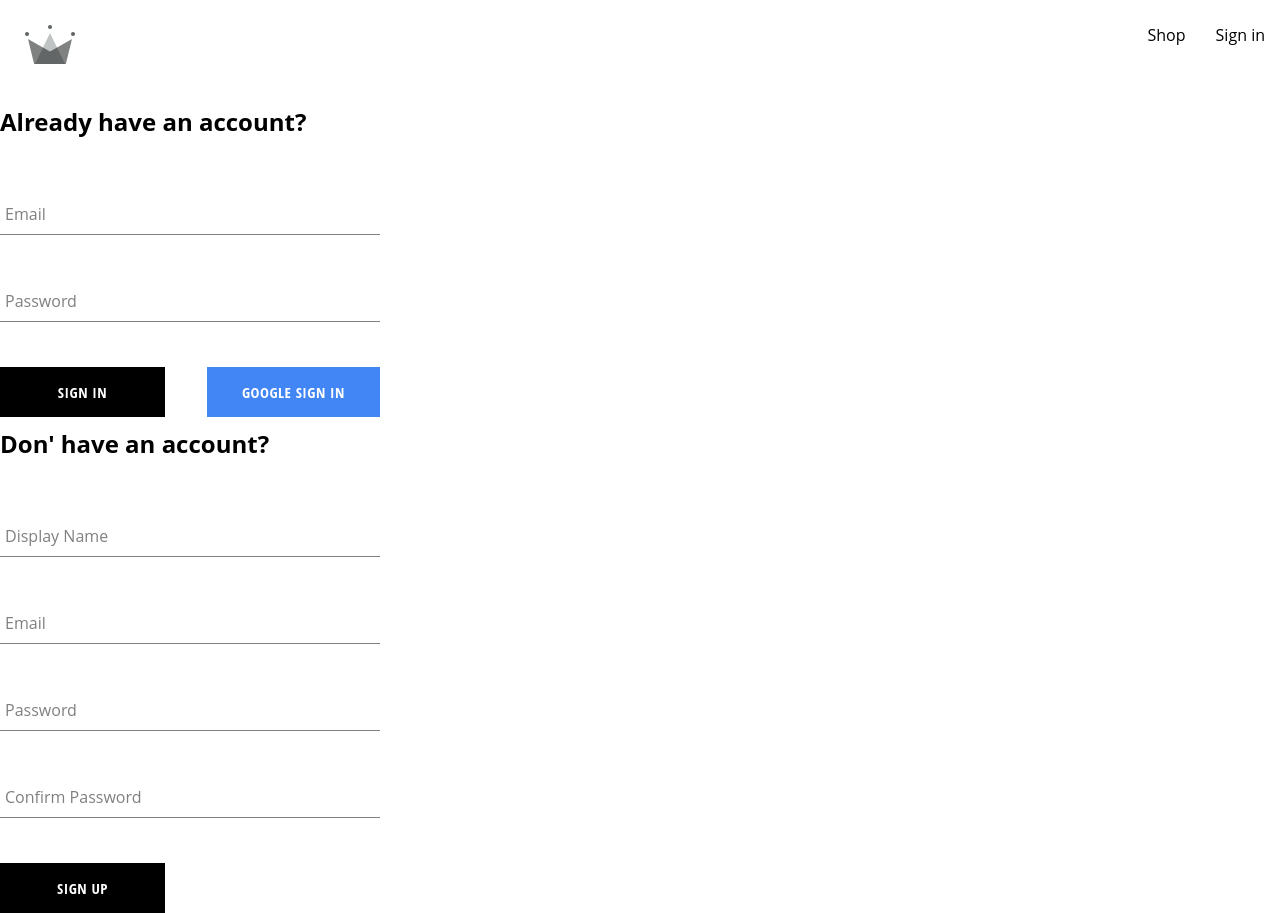
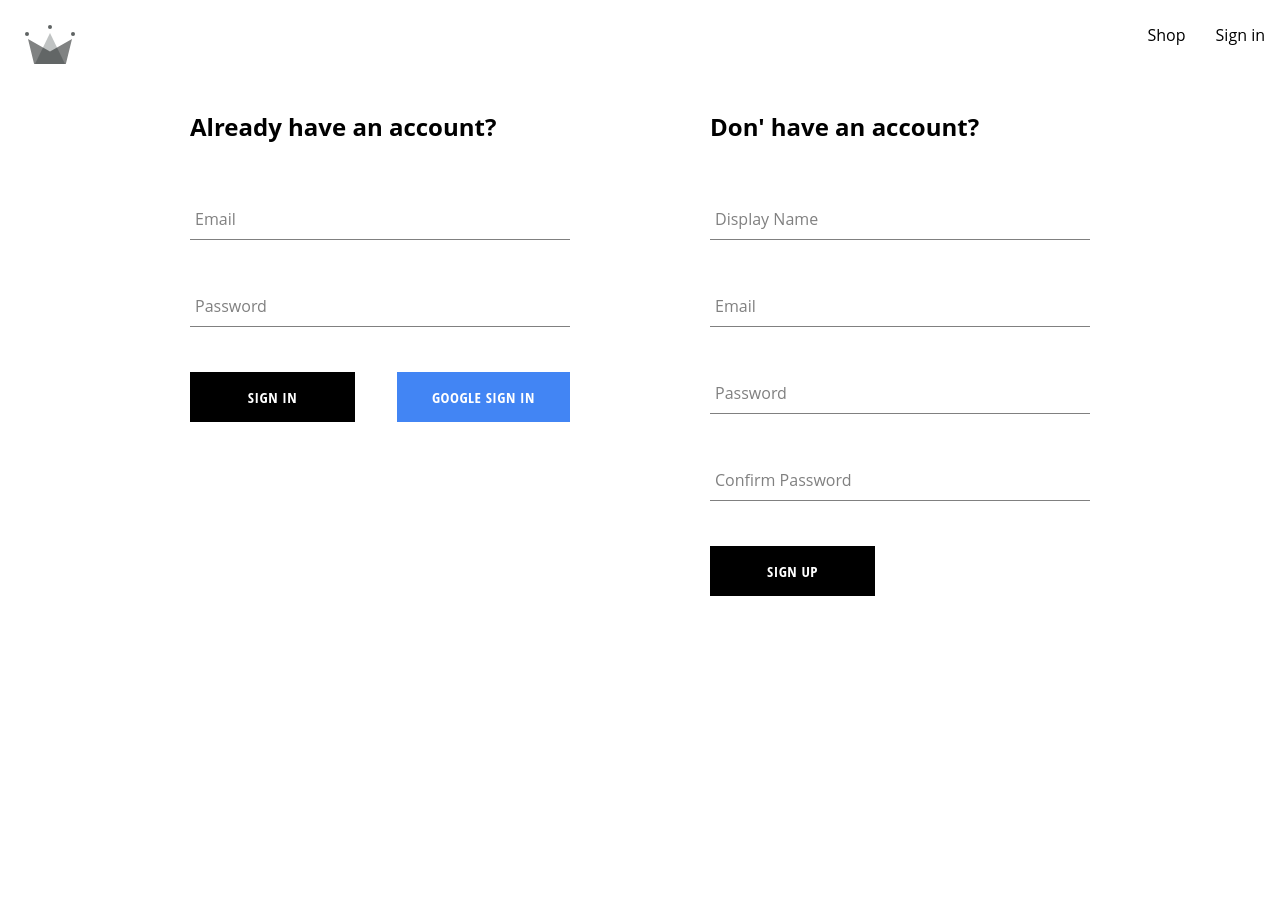
Before and after one commit to cdrmr18/react-journey-clothing, a React (Create React App) app: page /auth in a window 1280 px wide. After the commit the page ends 800 px from the top, so only its background shows below. Built offline with nearby package versions, Linux system fonts and the light colour scheme; the HTML template or start-up script is replaced by a standard one.

Commit message:
completed sign in/up & style

```diff
--- a/src/components/form-input/form-input.components.jsx
+++ b/src/components/form-input/form-input.components.jsx
@@ -2,7 +2,7 @@
 
 const FormInput = ({ label, ...props }) => {
   return (
-    <div class="group">
+    <div className="group">
       <input className="form-input" {...props} />
       {label && (
         <label
--- a/src/components/routes/authentication/authentication.component.jsx
+++ b/src/components/routes/authentication/authentication.component.jsx
@@ -4,7 +4,7 @@
 
 const Authentication = () => {
   return (
-    <div className="sign-in-container">
+    <div className="authentication-container">
       <SignInForm />
       <SignUpForm />
     </div>
--- a/src/components/routes/authentication/authentication.styles.scss
+++ b/src/components/routes/authentication/authentication.styles.scss
@@ -1,3 +1,6 @@
-.sign-in-container {
+.authentication-container {
   display: flex;
+  justify-content: space-between;
+  width: 900px;
+  margin: 30px auto;
 }
--- a/src/components/sign-in-form/sign-in-form.component.jsx
+++ b/src/components/sign-in-form/sign-in-form.component.jsx
@@ -42,7 +42,16 @@
       await signInUserWithEmailAndPassword(email, password);
       resetFormFields();
     } catch (e) {
-      console.log(e);
+      switch (e.code) {
+        case "auth/wrong-password":
+          alert("incorrect password");
+          break;
+        case "auth/user-not-found":
+          alert("incorrect email");
+          break;
+        default:
+          console.log(e);
+      }
     }
   };
 
@@ -68,7 +77,7 @@
         />
         <div className="buttons-container">
           <Button type="submit">Sign in</Button>
-          <Button buttonType="google" onClick={signInWithGoogle}>
+          <Button type="button" buttonType="google" onClick={signInWithGoogle}>
             Google Sign in
           </Button>
         </div>
```
